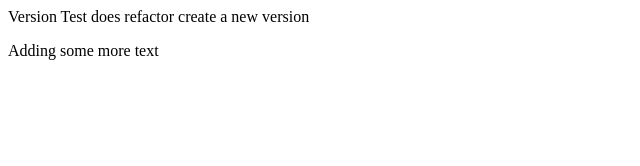
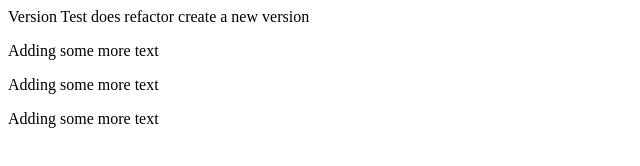
Before and after one commit to dwhiteGUK/version-test, a website: page index.htm in a window 1280 px wide. Shown: the whole page, without its empty margins (0-640 px from the left). Drawn offline with Linux system fonts and the light colour scheme.

Commit message:
feat: :speech_balloon: add more text

```diff
--- a/index.htm
+++ b/index.htm
@@ -9,5 +9,7 @@
 		Version Test does refactor create a new version
 
 		<p>Adding some more text</p>
+		<p>Adding some more text</p>
+		<p>Adding some more text</p>
 	</body>
 </html>
--- a/package.json
+++ b/package.json
@@ -3,8 +3,8 @@
 	"version": "v1.9.0",
 	"description": "Testing automated releases",
 	"main": "index.html",
+	"scripts": {
 		"prepare": "husky install",
-  "scripts": {
 		"test": "echo \"Error: no test specified\" && exit 1"
 	},
 	"author": "",
```
Also changed, not shown: .github/workflows/release.yml, 1 other file. Lines whose indentation alone changed are shown as unchanged.
